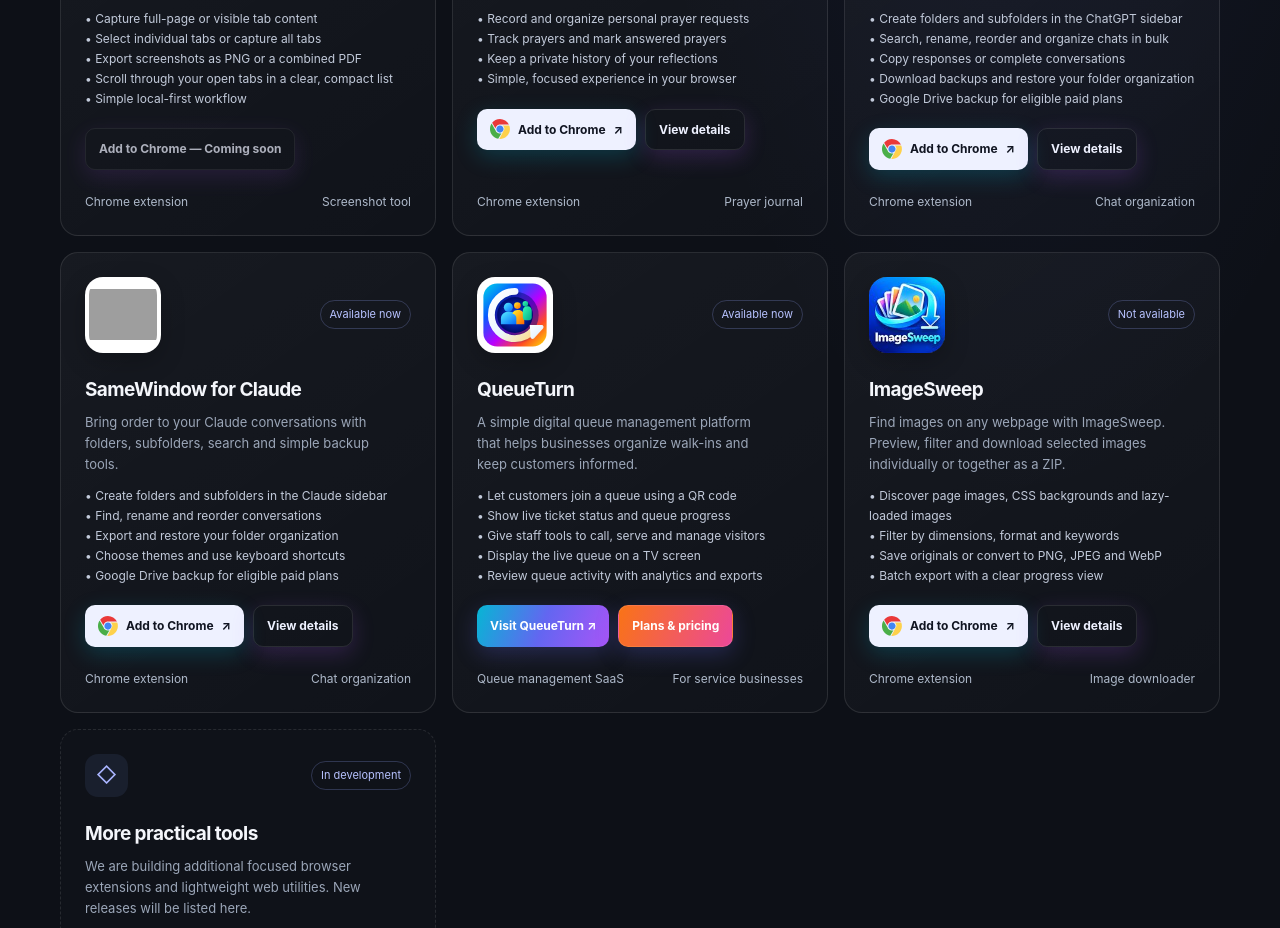
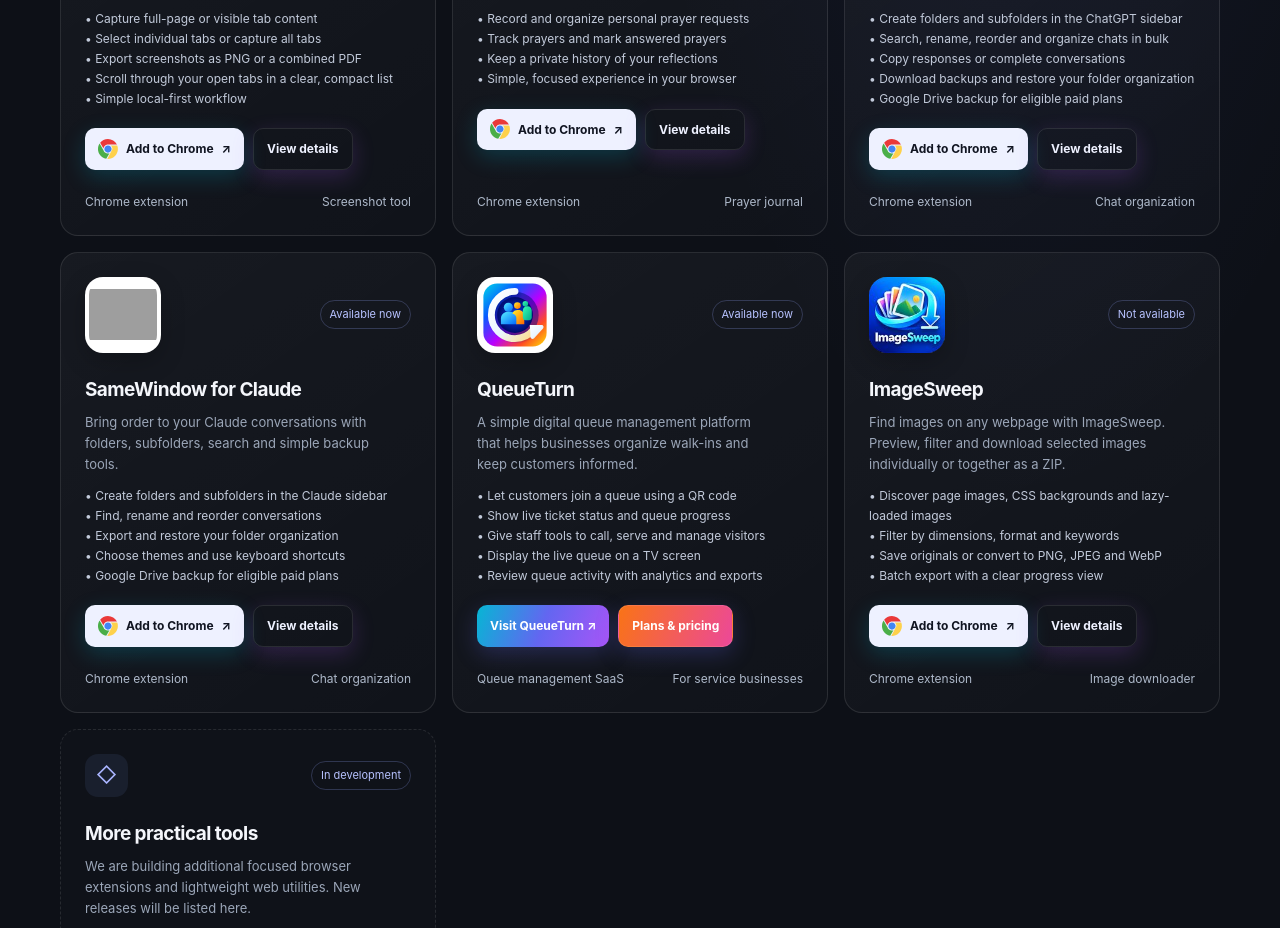
Before and after one commit to best-digital-offer/nndigitals, a plain HTML site: page index.html in a window 1280 px wide. Shown: the part 1210-2138 px from the top of the page. Drawn offline with Linux system fonts and the light colour scheme; grey boxes are pictures that could not be loaded.

Commit message:
Add TabSnap Chrome Web Store link

```diff
--- a/index.html
+++ b/index.html
@@ -42,7 +42,7 @@
 </section>
 <section class="wrap section" id="products">
 <div class="section-head"><div><div class="kicker">The product collection</div><h2>One problem at a time.</h2></div><p class="section-intro">A growing collection of focused tools. Each product is designed to do its job simply and reliably.</p></div>
-<div class="product-grid"><article class="product"><div class="product-top"><img class="product-logo" src="/assets/tabsnap-logo.svg" alt="TabSnap logo" style="background:transparent;padding:0"><span class="tag">Available now</span></div><h3>TabSnap</h3><p>Capture full-page screenshots of all your open browser tabs or choose only the tabs you need. Save your captures as PNG images or a PDF.</p><div class="product-detail">• Capture full-page or visible tab content<br>• Select individual tabs or capture all tabs<br>• Export screenshots as PNG or a combined PDF<br>• Scroll through your open tabs in a clear, compact list<br>• Simple local-first workflow</div><div class="product-actions"><span class="product-btn alt" aria-disabled="true" style="opacity:.7;cursor:default">Add to Chrome — Coming soon</span></div><div class="product-foot"><span>Chrome extension</span><span>Screenshot tool</span></div></article>
+<div class="product-grid"><article class="product"><div class="product-top"><img class="product-logo" src="/assets/tabsnap-logo.svg" alt="TabSnap logo" style="background:transparent;padding:0"><span class="tag">Available now</span></div><h3>TabSnap</h3><p>Capture full-page screenshots of all your open browser tabs or choose only the tabs you need. Save your captures as PNG images or a PDF.</p><div class="product-detail">• Capture full-page or visible tab content<br>• Select individual tabs or capture all tabs<br>• Export screenshots as PNG or a combined PDF<br>• Scroll through your open tabs in a clear, compact list<br>• Simple local-first workflow</div><div class="product-actions"><a class="product-btn" href="https://chromewebstore.google.com/detail/khbidkhfniennhofmcegppnfoigpgcco" target="_blank" rel="noopener"><img src="/assets/chrome-logo.svg" alt="">Add to Chrome <span aria-hidden="true">↗</span></a><a class="product-btn alt" href="https://chromewebstore.google.com/detail/khbidkhfniennhofmcegppnfoigpgcco" target="_blank" rel="noopener">View details</a></div><div class="product-foot"><span>Chrome extension</span><span>Screenshot tool</span></div></article>
 
 <article class="product"><div class="product-top"><img class="product-logo" src="/assets/faithjournal-logo.svg" alt="FaithJournal logo"><span class="tag">Available now</span></div><h3>FaithJournal</h3><p>A peaceful digital prayer journal to record prayer requests, track answered prayers and keep your spiritual reflections organized.</p><div class="product-detail">• Record and organize personal prayer requests<br>• Track prayers and mark answered prayers<br>• Keep a private history of your reflections<br>• Simple, focused experience in your browser</div><div class="product-actions"><a class="product-btn" href="https://chromewebstore.google.com/detail/pefifbegbbciegbaabkelegnaghlaeef" target="_blank" rel="noopener"><img src="/assets/chrome-logo.svg" alt="">Add to Chrome <span aria-hidden="true">↗</span></a><a class="product-btn alt" href="https://chromewebstore.google.com/detail/pefifbegbbciegbaabkelegnaghlaeef" target="_blank" rel="noopener">View details</a></div><div class="product-foot"><span>Chrome extension</span><span>Prayer journal</span></div></article>
 
```
